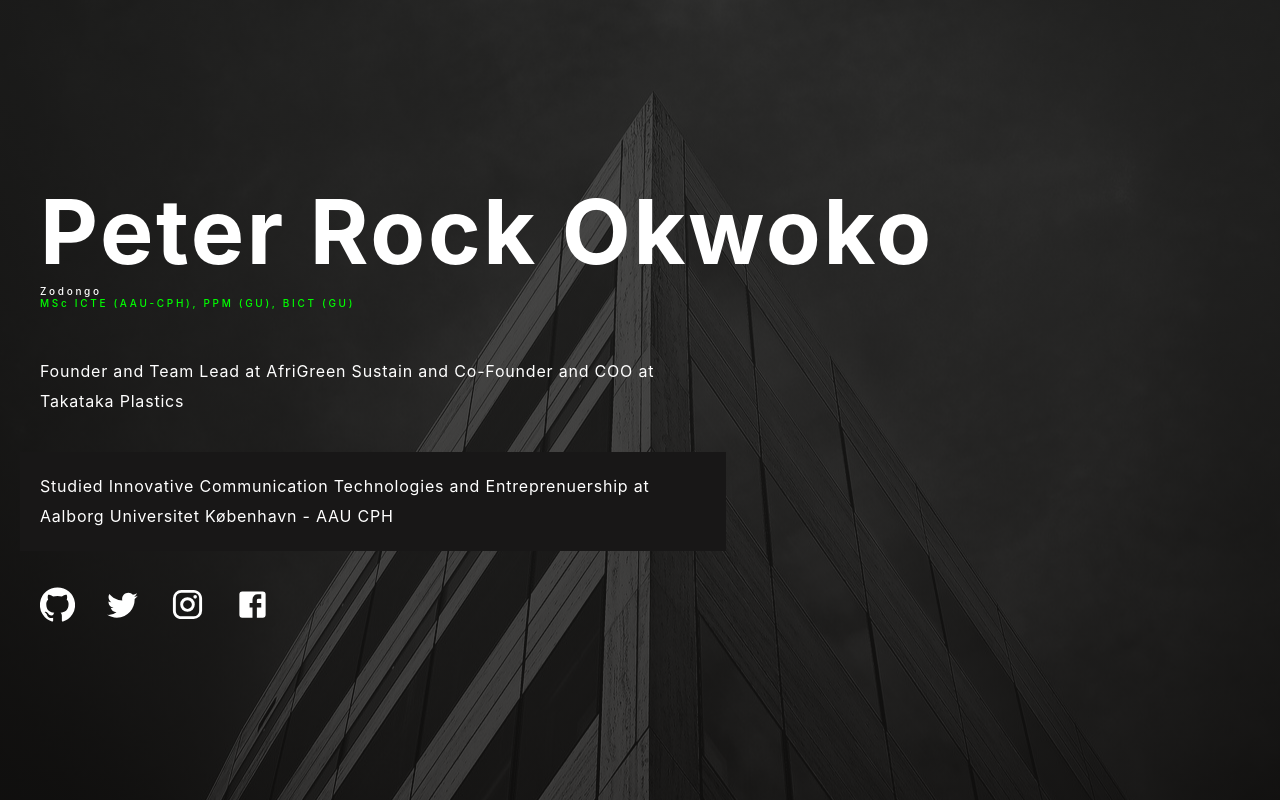
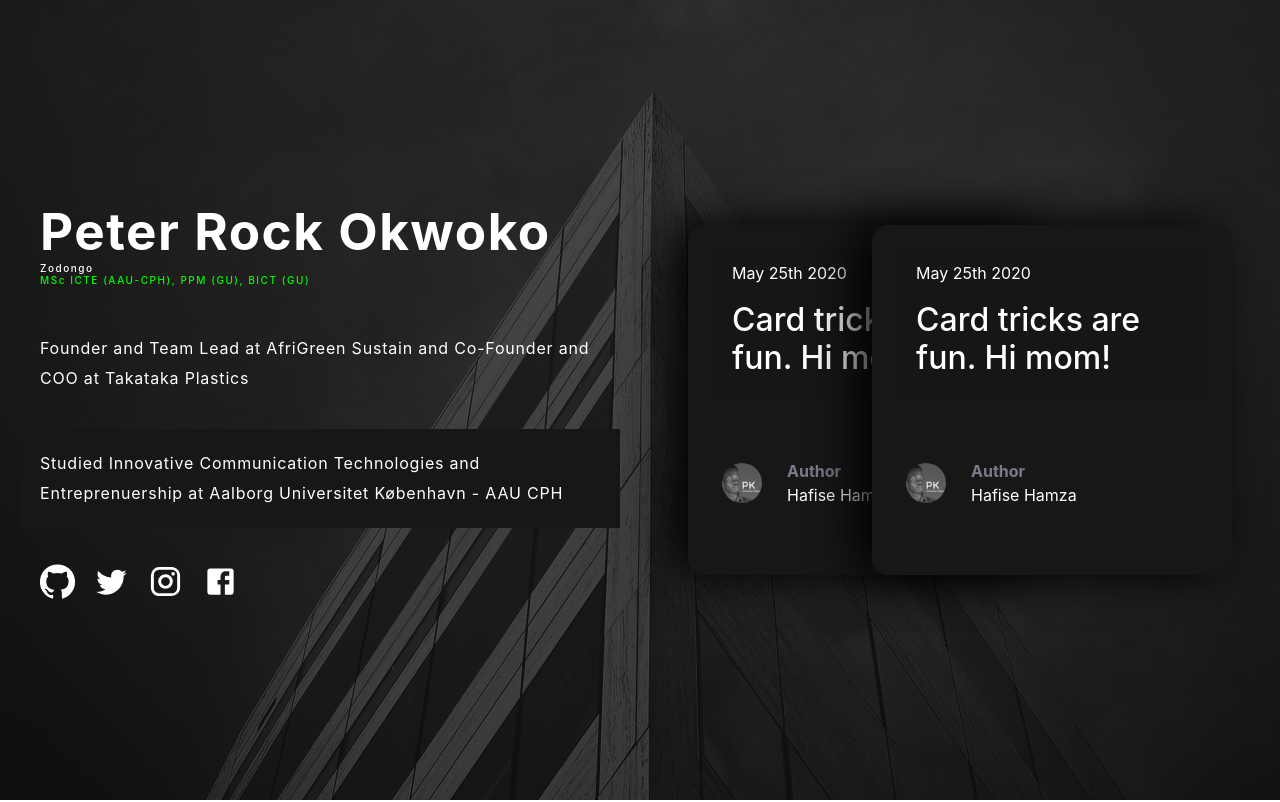
Before and after one commit to patrickhamzaokello/zodongoprofile, a React (Create React App) app: page / in a window 1280 px wide. Shown: the top 802 px of the page. Built offline with nearby package versions, Linux system fonts and the light colour scheme.

Commit message:
new cards for homescreen

```diff
--- a/package.json
+++ b/package.json
@@ -11,7 +11,8 @@
     "bootstrap": "^4.5.2",
     "react": "^16.13.1",
     "react-dom": "^16.13.1",
-    "react-scripts": "3.4.3"
+    "react-scripts": "3.4.3",
+    "react-spring": "^8.0.27"
   },
   "scripts": {
     "start": "react-scripts start",
--- a/src/body/Content.css
+++ b/src/body/Content.css
@@ -63,7 +63,7 @@
 }
 
 .icon {
-    margin-right: 30px;
+    margin-right: 1.2rem;
     font-size: 35px !important;
 }
 
@@ -194,10 +194,30 @@
 
 
 
+/* @import url('https://fonts.googleapis.com/css2?family=DM+Mono&display=swap'); */
+
+.stackedcard, .stackedcardheader {
+    display: none;
+}
+
+
+
+
+
+
 
 
 
 @media (min-width: 768px) {
+
+    .innercont {
+        width: 50vw;
+    }
+
+    .innercont h1 {
+        font-size: 4vw;
+
+    }
 
     .currentproject {
         display: flex;
@@ -230,9 +250,7 @@
         padding: 40px;
     }
 
-    .innercont p {
-        width: 70%;
-    }
+
 
     .container,
     .container-fluid,
@@ -249,4 +267,121 @@
 
 
 
+    .stackedcard {
+        display: block;
+        padding: 0;
+        margin: 0;
+        background-color: #17141d;
+        color: white;
+        /* font-family: 'DM Mono', monospace; */
+    }
+
+    .stackedcardheader {
+        display: block;
+        padding: 0;
+        margin: 0;
+        /* background-color: #1c1b1a63; */
+        color: white;
+        width: 50vw;
+        /* font-family: 'DM Mono', monospace; */
+    }
+
+    .card-list {
+        display: flex;
+        padding: 3rem;
+
+    }
+
+    .cardb {
+        display: flex;
+        position: relative;
+        flex-direction: column;
+        height: 350px;
+        padding: 1.5rem;
+        width: 400px;
+        min-width: 250px;
+        border-radius: 16px;
+        background: #181717;
+        box-shadow: -1rem 0 3rem #000;
+        transition: .2s;
+    }
+
+    .card-list::-webkit-scrollbar {
+        width: 10px;
+        height: 10px;
+    }
+
+    .card-list::-webkit-scrollbar-thumb {
+        background: #201c29;
+        border-radius: 10px;
+        box-shadow: inset 2px 2px 2px hsla(0, 0%, 100%, .25), inset -2px -2px -2px rgba(0, 0, 0, .25);
+    }
+
+    .card-list::-webkit-scrollbar-track {
+
+        background: linear-gradient(90deg, #201c29, #201c29 1px, #17141d 0, #17141d);
+    }
+
+
+    .cardb:hover {
+        transform: translateY(-1rem);
+    }
+
+    .cardb:hover~.cardb {
+        transform: translateX(130px);
+    }
+
+    .cardb:not(:first-child) {
+        margin-left: -176px;
+    }
+
+    .card-author {
+        position: relative;
+        display: grid;
+        grid-template-columns: 75px 1fr;
+        align-items: center;
+        margin: 3rem 0 0;
+
+    }
+
+    .author-avatar img {
+        display: block;
+        width: 40px;
+        border-radius: 50%;
+        height: 40px;
+        filter: grayscale(100%);
+        display: block;
+        overflow: hidden;
+        margin: 16px 10px;
+    }
+
+
+    .half-circle {
+        position: absolute;
+        bottom: 0;
+        left: 0;
+        width: 60px;
+        height: 48px;
+        fill: none;
+        stroke: #ff8a00;
+        stroke-width: 8;
+        stroke-linecap: round;
+    }
+
+    .author-name-prefix {
+        font-style: normal;
+        font-weight: 700;
+        color: #7a7a8c
+    }
+
+    .card-header h2:hover {
+        background: linear-gradient(90deg, #ff8a00, #e52ee5);
+        text-shadow: none;
+        background-clip: text;
+        -webkit-background-clip: text;
+        -webkit-text-fill-color: transparent;
+    }
+
+
+
 }
--- a/src/body/Content.js
+++ b/src/body/Content.js
@@ -6,6 +6,8 @@ import Facebook from "@material-ui/icons/Facebook";
 import Instagram from "@material-ui/icons/Instagram";
 import Twitter from "@material-ui/icons/Twitter";
 import { Button } from '@material-ui/core';
+
+import avatarimaage from "./avatar.jpg"
 
 
 function Content() {
@@ -30,6 +32,43 @@ Studied Innovative Communication Technologies and Entreprenuership at Aalborg Un
 
                 </div>
 
+                <div className="stackedcardheader">
+                    <section class="card-list">
+                        <article class="cardb">
+                            <header class="card-header">
+                                <p>May 25th 2020</p>
+                                <h2>Card tricks are fun. Hi mom!</h2>
+                            </header>
+                            <div class="card-author">
+                                <a href="#" class="author-avatar">
+                                    <img src={avatarimaage} alt="profile" />
+                                </a>
+
+                                <div class="author-name">
+                                    <div class="author-name-prefix">Author</div>
+                                    Hafise Hamza
+                                </div>
+                            </div>
+                        </article>
+                       <article class="cardb">
+                            <header class="card-header">
+                                <p>May 25th 2020</p>
+                                <h2>Card tricks are fun. Hi mom!</h2>
+                            </header>
+                            <div class="card-author">
+                                <a href="#" class="author-avatar">
+                                    <img src={avatarimaage} alt="profile" />
+                                </a>
+
+                                <div class="author-name">
+                                    <div class="author-name-prefix">Author</div>
+                                    Hafise Hamza
+                                </div>
+                            </div>
+
+                        </article>
+                    </section>
+                </div>
 
                 </div>
                 <div className="container">
@@ -131,6 +170,9 @@ Studied Innovative Communication Technologies and Entreprenuership at Aalborg Un
                         </div>
 
                     </div>
+                </div>
+
+                <div className="container">
                     <div className="section" id="contact" >
 
                         <h1>Contact Me</h1>
```
Also changed, not shown: src/body/avatar.jpg (added), 1 other file (tests, documents, lock files or other folders). Lines whose indentation alone changed are shown as unchanged.
